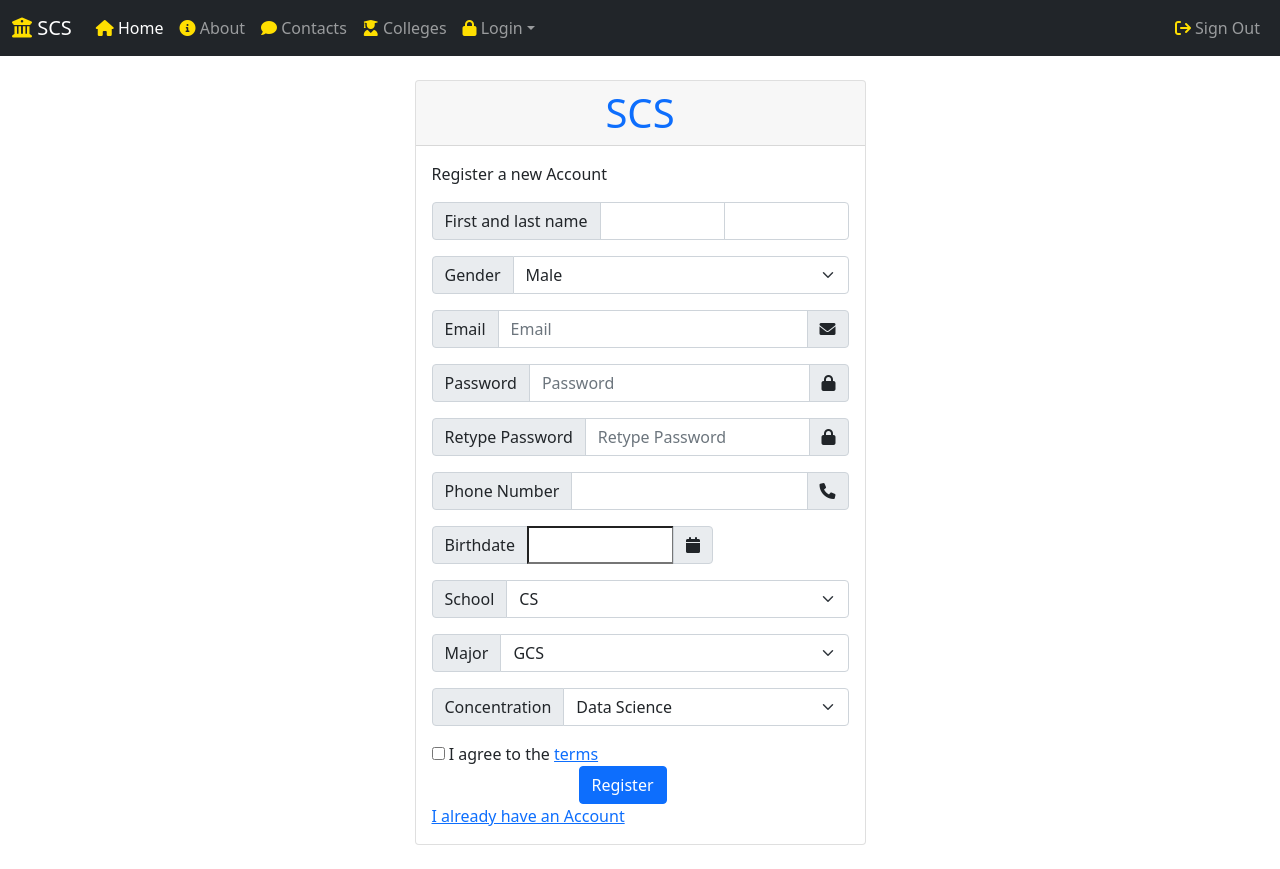
After one commit to seifeldin33/Campus-Portal, a Django app: page /campus_portal/signup in a window 1280 px wide. The commit adds this page. Run offline with Django 3.2, Linux system fonts and the light colour scheme; some libraries are stand-ins or nearby versions.

Commit message:
finish signup.html

```diff
--- a/campus_portal/urls.py
+++ b/campus_portal/urls.py
@@ -5,4 +5,6 @@ from . import views
 urlpatterns = [
     path('', views.get, name='index'),
     path('', views.index, name='index'),
+    path('Login', views.Login, name='Login'),
+    path('signup', views.signup, name='signup'),
 ]
--- a/campus_portal/views.py
+++ b/campus_portal/views.py
@@ -16,21 +16,35 @@ def get(request):
     return render(request, 'index.html', context)
 
 
+def Login(request):
+    context = {'title': 'N'}
+    return render(request, 'Login.html', context)
+
+
 def signup(request):
     if request.method == "POST":
-        pass
-    #     if request.POST['password1'] == request.POST['password2']:
-    #         try:
-    #             User.objects.get(username=request.POST['username'])
-    #             return render(request, 'accounts/signup.html', {'error': 'Username is already taken!'})
-    #         except User.DoesNotExist:
-    #             user = User.objects.create_user(request.POST['username'], password=request.POST['password1'])
-    #             auth.login(request, user)
-    #             return redirect('home')
-    #     else:
-    #         return render(request, 'accounts/signup.html', {'error': 'Password does not match!'})
-    # else:
-    #     return render(request, 'accounts/signup.html')
+        print(request)
+        print(request.read())
+    context = {'title': 'N'}
+    return render(request, 'signup.html', context)
+
+
+#
+# def signup(request):
+#     if request.method == "POST":
+#         pass
+#     if request.POST['password1'] == request.POST['password2']:
+#         try:
+#             User.objects.get(username=request.POST['username'])
+#             return render(request, 'accounts/signup.html', {'error': 'Username is already taken!'})
+#         except User.DoesNotExist:
+#             user = User.objects.create_user(request.POST['username'], password=request.POST['password1'])
+#             auth.login(request, user)
+#             return redirect('home')
+#     else:
+#         return render(request, 'accounts/signup.html', {'error': 'Password does not match!'})
+# else:
+#     return render(request, 'accounts/signup.html')
 
 
 def login(request):
--- /dev/null
+++ b/templates/required_library.html
@@ -0,0 +1,10 @@
+<script src="https://ajax.googleapis.com/ajax/libs/jquery/3.6.0/jquery.min.js"></script>
+<link href="https://cdn.jsdelivr.net/npm/bootstrap@5.1.3/dist/css/bootstrap.min.css" rel="stylesheet"
+        integrity="sha384-1BmE4kWBq78iYhFldvKuhfTAU6auU8tT94WrHftjDbrCEXSU1oBoqyl2QvZ6jIW3" crossorigin="anonymous">
+<script src="https://cdn.jsdelivr.net/npm/bootstrap@5.1.3/dist/js/bootstrap.bundle.min.js"
+        integrity="sha384-ka7Sk0Gln4gmtz2MlQnikT1wXgYsOg+OMhuP+IlRH9sENBO0LRn5q+8nbTov4+1p"
+        crossorigin="anonymous"></script>
+<script src='https://kit.fontawesome.com/a076d05399.js' crossorigin='anonymous'></script>
+<link rel="stylesheet" href="https://cdnjs.cloudflare.com/ajax/libs/font-awesome/6.0.0/css/all.min.css"
+        integrity="sha512-9usAa10IRO0HhonpyAIVpjrylPvoDwiPUiKdWk5t3PyolY1cOd4DSE0Ga+ri4AuTroPR5aQvXU9xC6qOPnzFeg=="
+        crossorigin="anonymous" referrerpolicy="no-referrer"/>
--- /dev/null
+++ b/templates/signup.html
@@ -0,0 +1,155 @@
+<!DOCTYPE html>
+<html lang="en">
+<head>
+    <meta charset="UTF-8">
+    <title>Title</title>
+    <!-- Bootstrap core CSS -->
+    {% include "required_library.html" %}
+</head>
+<body>
+{% include "layouts/nav.html" %}
+<div class="container">
+    <div>
+        <br>
+        <div class="row">
+            <div class="col">
+            </div>
+            <div class="col-md-5">
+                <div class="register-box">
+                    <div class="card card-outline card-primary">
+                        <div class="card-header text-center">
+                            <a href="." class="h1 text-decoration-none">SCS</a>
+                        </div>
+                        <div class="card-body">
+                            <p class="login-box-msg">Register a new Account</p>
+
+                            <form action="" method="post">
+                                {% csrf_token %}
+                                {{ form }}
+                                <div class="input-group mb-3">
+                                    <div class="input-group">
+                                        <span class="input-group-text">First and last name</span>
+                                        <input type="text" aria-label="First name" class="form-control" id="first_name"
+                                               name="first_name" autocomplete="given-name">
+                                        <input type="text" aria-label="Last name" class="form-control" id="last_name"
+                                               name="last_name" autocomplete="family-name">
+                                    </div>
+                                </div>
+                                <div class="input-group mb-3">
+                                    <div class="input-group">
+                                        <span class="input-group-text">Gender</span>
+                                        <select class="form-select form-select-md"
+                                                aria-label=".form-select-lg example" autocomplete="sex">
+                                            <option value="M" selected>Male</option>
+                                            <option value="F">Female</option>
+                                        </select>
+
+                                    </div>
+                                </div>
+                                <div class="input-group mb-3">
+                                    <div class="input-group">
+                                        <span class="input-group-text">Email</span>
+                                        <input type="email" class="form-control" placeholder="Email" id="email"
+                                               name="email" autocomplete="email">
+                                        <div class="input-group-text">
+                                            <span class="fas fa-envelope"></span>
+                                        </div>
+                                    </div>
+                                </div>
+                                <div class="input-group mb-3">
+                                    <span class="input-group-text">Password</span>
+                                    <input type="password" class="form-control" placeholder="Password" id="password"
+                                           name="password" autocomplete="new-password">
+                                    <div class="input-group-text">
+                                        <span class="fas fa-lock"></span>
+                                    </div>
+                                </div>
+                                <div class="input-group mb-3">
+                                    <span class="input-group-text">Retype Password</span>
+                                    <input type="password" class="form-control" placeholder="Retype Password"
+                                           id="retyped_password" name="retyped_password" autocomplete="new-password">
+                                    <div class="input-group-text">
+                                        <span class="fas fa-lock"></span>
+                                    </div>
+                                </div>
+                                <div class="input-group mb-3">
+                                    <span class="input-group-text">Phone Number</span>
+                                    <input type="tel" class="form-control" id="phone_number" name="phone_number"
+                                           autocomplete="tel">
+                                    <div class="input-group-text">
+                                        <i class="fa-solid fa-phone"></i>
+                                    </div>
+                                </div>
+                                <div class="input-group mb-3">
+                                    <span class="input-group-text">Birthdate</span>
+                                    <input type="text" name="birthdate" class="vDateField" size="10" id="birthdate"
+                                           autocomplete="bday">
+                                    <div class="input-group-text">
+                                        <span class="fas fa-calendar"></span>
+                                    </div>
+                                </div>
+                                <div class="input-group mb-3">
+                                    <div class="input-group">
+                                        <span class="input-group-text">School</span>
+                                        <select class="form-select form-select-md"
+                                                aria-label=".form-select-lg example">
+                                            <option value="CS" selected>CS</option>
+                                            <option value="F">Female</option>
+                                        </select>
+                                    </div>
+                                </div>
+                                <div class="input-group mb-3">
+                                    <div class="input-group">
+                                        <span class="input-group-text">Major</span>
+                                        <select class="form-select form-select-md"
+                                                aria-label=".form-select-lg example">
+                                            <option value="CS" selected>GCS</option>
+                                            <option value="F">other</option>
+                                        </select>
+                                    </div>
+                                </div>
+                                <div class="input-group mb-3">
+                                    <div class="input-group">
+                                        <span class="input-group-text">Concentration</span>
+                                        <select class="form-select form-select-md"
+                                                aria-label=".form-select-lg example">
+                                            <option value="CS" selected>Data Science</option>
+                                            <option value="F">Cloud</option>
+                                        </select>
+                                    </div>
+                                </div>
+                                <div class="row">
+                                    <div class="col">
+                                        <div class="icheck-primary">
+                                            <input type="checkbox" id="agreeTerms" name="terms" value="agree">
+                                            <label for="agreeTerms">
+                                                I agree to the <a href="#">terms</a>
+                                            </label>
+                                        </div>
+                                    </div>
+                                </div>
+                                <div class="row">
+                                    <div class="col"></div>
+                                    <div class="col">
+                                        <button type="submit" class="btn btn-primary btn-block" value="Sign up">
+                                            Register
+                                        </button>
+                                    </div>
+                                    <div class="col"></div>
+                                </div>
+                            </form>
+                            <a href="Login" class="text-center">I already have an Account</a>
+                        </div>
+                        <!-- /.form-box -->
+                    </div>
+                </div>
+            </div>
+            <div class="col">
+            </div>
+        </div>
+        <br>
+    </div>
+</div>
+
+</body>
+</html>
```
Also changed, not shown: templates/Login.html (added, +13 -0 lines), templates/index.html (+1 -8 lines).
